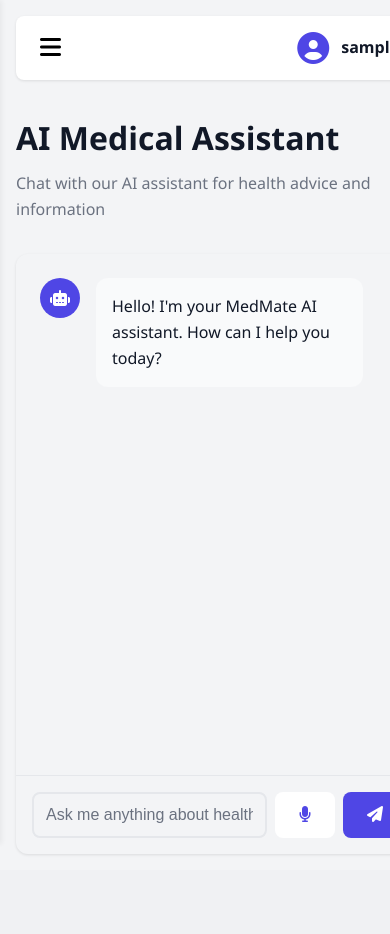
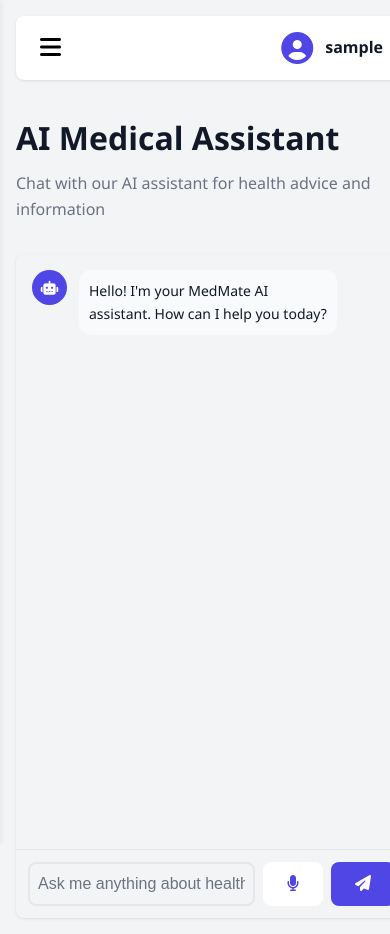
Before and after one commit to rohillamanas06-commits/MedMate---AI-Health-Assistant, a Flask app: page /dashboard in a window 390 px wide, after a click on "AI Assistant"; the page is wider, and only the part inside the window is pictured. Before the commit the page ends 855 px from the top of that part, so only its background shows below. Run offline with Flask 3, Linux system fonts and the light colour scheme; the visitor is signed in with stand-in values (Sample User, id 1); tables that the repository leaves empty hold one stand-in row (values such as "Sample post").

Commit message:
Your commit message

```diff
--- a/static/css/dashboard.css
+++ b/static/css/dashboard.css
@@ -436,6 +436,7 @@
     display: flex;
     flex-direction: column;
     transition: background 0.3s;
+    max-height: calc(100vh - 250px);
 }
 
 .chat-messages {
@@ -654,4 +655,77 @@
     .chat-message {
         max-width: 90%;
     }
+
+    .chat-container {
+        height: calc(100vh - 200px);
+        max-height: none;
+        min-height: 400px;
+    }
+
+    .chat-messages {
+        padding: 1rem;
+    }
+
+    .chat-input-form {
+        padding: 0.75rem;
+        gap: 0.5rem;
+    }
+
+    .chat-input {
+        font-size: 16px; /* Prevents zoom on iOS/Android */
+        padding: 0.5rem;
+    }
+
+    .message-avatar {
+        width: 35px;
+        height: 35px;
+    }
+
+    .message-avatar i {
+        font-size: 0.875rem;
+    }
+
+    .message-content {
+        padding: 0.75rem;
+        font-size: 0.9rem;
+    }
+
+    .btn-icon {
+        width: 40px;
+        height: 40px;
+        min-width: 40px;
+    }
+
+    .btn-icon i {
+        font-size: 0.875rem;
+    }
 }
+
+/* Android-specific optimizations */
+@media (max-width: 480px) {
+    .chat-container {
+        height: calc(100vh - 180px);
+        min-height: 350px;
+        border-radius: 0.5rem;
+    }
+
+    .chat-input-form {
+        flex-wrap: nowrap;
+    }
+
+    .chat-input {
+        font-size: 16px;
+        min-height: 44px; /* Better touch target */
+    }
+
+    .message-content {
+        padding: 0.625rem;
+        font-size: 0.875rem;
+        word-wrap: break-word;
+    }
+
+    .chat-message {
+        max-width: 85%;
+        gap: 0.75rem;
+    }
+}
--- a/templates/index.html
+++ b/templates/index.html
@@ -25,7 +25,7 @@
     <!-- Navigation -->
     <nav class="navbar">
         <div class="container">
-            <div class="nav-brand">
+            <div class="nav-brand" style="display: none;">
                 <i class="fas fa-heartbeat"></i>
                 <span>MedMate</span>
             </div>
```
